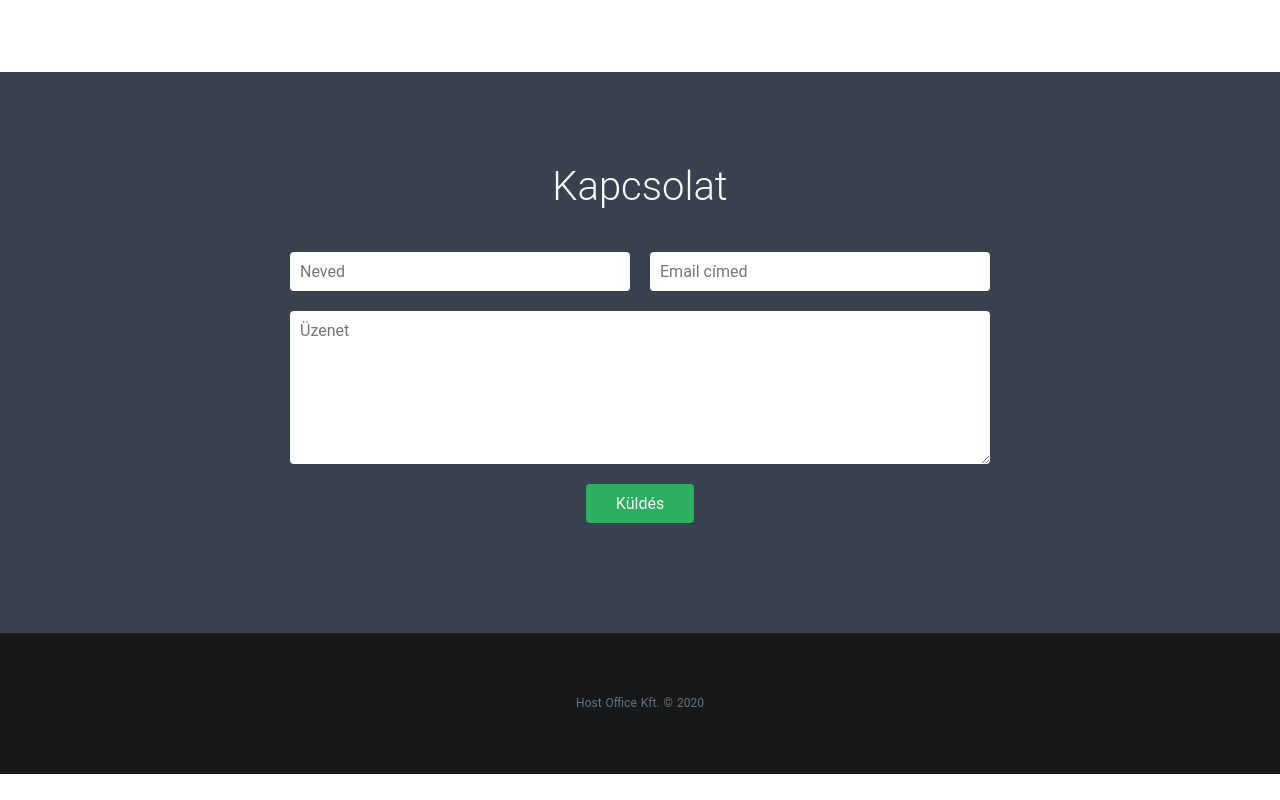
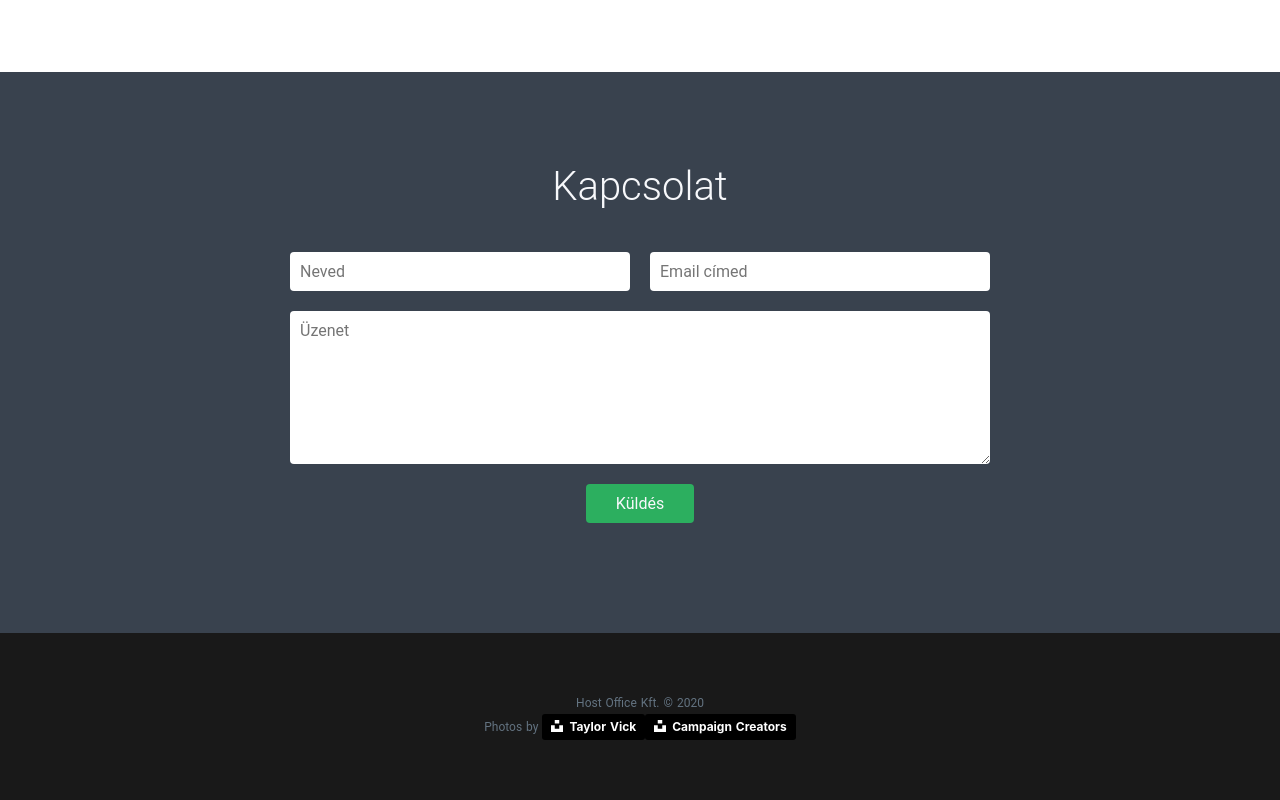
Before and after one commit to boti7/host-office, a Nuxt app: page / in a window 1280 px wide. Shown: the part 1875-2675 px from the top of the page. Before the commit the page ends 2649 px from the top, so only its background shows below. Built offline with nearby package versions, Linux system fonts and the light colour scheme.

Commit message:
Photo attribution in the footer

```diff
--- a/components/Footer.vue
+++ b/components/Footer.vue
@@ -1,6 +1,12 @@
 <template>
   <div class="footer-wrapper">
-    <div class="container footer">Host Office Kft. © 2020</div>
+    <div class="container footer">
+      <p>Host Office Kft. © 2020</p>
+      <p>Photos by
+        <a style="background-color:black;color:white;text-decoration:none;padding:4px 6px;font-family:-apple-system, BlinkMacSystemFont, &quot;San Francisco&quot;, &quot;Helvetica Neue&quot;, Helvetica, Ubuntu, Roboto, Noto, &quot;Segoe UI&quot;, Arial, sans-serif;font-size:12px;font-weight:bold;line-height:1.2;display:inline-block;border-radius:3px" href="https://unsplash.com/@tvick?utm_medium=referral&amp;utm_campaign=photographer-credit&amp;utm_content=creditBadge" target="_blank" rel="noopener noreferrer" title="Download free do whatever you want high-resolution photos from Taylor Vick"><span style="display:inline-block;padding:2px 3px"><svg xmlns="http://www.w3.org/2000/svg" style="height:12px;width:auto;position:relative;vertical-align:middle;top:-2px;fill:white" viewBox="0 0 32 32"><title>unsplash-logo</title><path d="M10 9V0h12v9H10zm12 5h10v18H0V14h10v9h12v-9z"></path></svg></span><span style="display:inline-block;padding:2px 3px">Taylor Vick</span></a>
+        <a style="background-color:black;color:white;text-decoration:none;padding:4px 6px;font-family:-apple-system, BlinkMacSystemFont, &quot;San Francisco&quot;, &quot;Helvetica Neue&quot;, Helvetica, Ubuntu, Roboto, Noto, &quot;Segoe UI&quot;, Arial, sans-serif;font-size:12px;font-weight:bold;line-height:1.2;display:inline-block;border-radius:3px" href="https://unsplash.com/@campaign_creators?utm_medium=referral&amp;utm_campaign=photographer-credit&amp;utm_content=creditBadge" target="_blank" rel="noopener noreferrer" title="Download free do whatever you want high-resolution photos from Campaign Creators"><span style="display:inline-block;padding:2px 3px"><svg xmlns="http://www.w3.org/2000/svg" style="height:12px;width:auto;position:relative;vertical-align:middle;top:-2px;fill:white" viewBox="0 0 32 32"><title>unsplash-logo</title><path d="M10 9V0h12v9H10zm12 5h10v18H0V14h10v9h12v-9z"></path></svg></span><span style="display:inline-block;padding:2px 3px">Campaign Creators</span></a>
+      </p>
+    </div>
   </div>
 </template>
 
```
